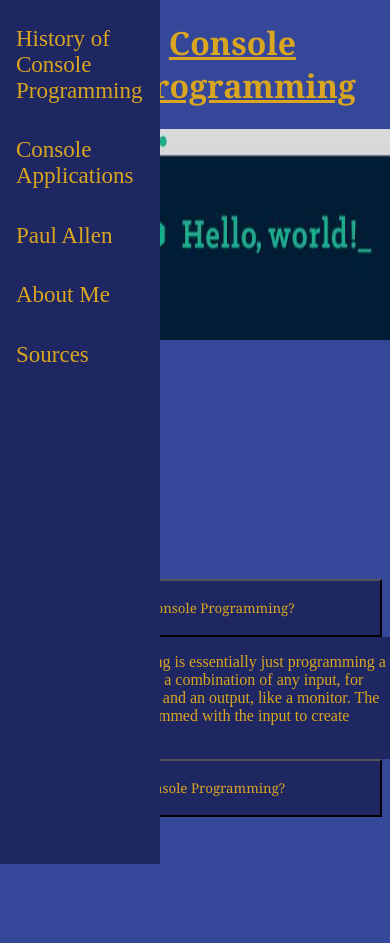
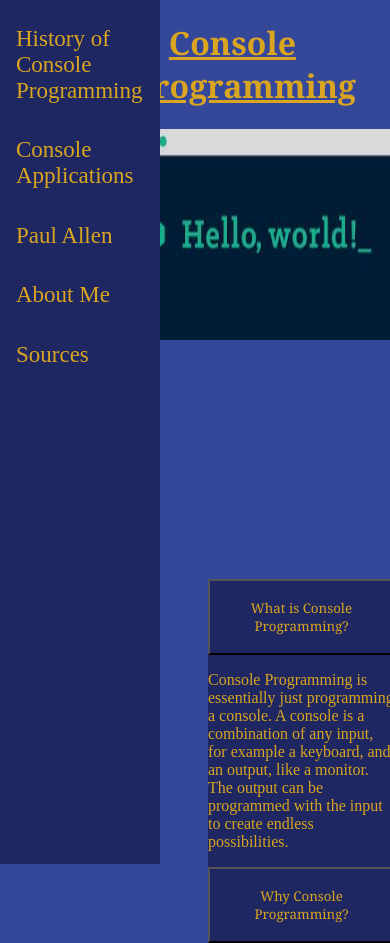
Before and after one commit to BensonL3358/Freedom-Project, a plain HTML site: page index.html in a window 390 px wide. Both pictures are taken after a click on the button "What is Console Programming?". Shown: the top 943 px of the page. Before the commit the page ends 844 px from the top, so only its background shows below. Drawn offline with Linux system fonts and the light colour scheme.

Commit message:
media query

```diff
--- a/index.html
+++ b/index.html
@@ -11,7 +11,7 @@
         color: #daa520;
         cursor: pointer;
         padding: 18px;
-        width: 100%;
+        width: 70%;
         text-align: center;
         outline: none;
         transition: .4s;
@@ -19,6 +19,7 @@
         top: 450px;
         font-family: Cambria, Cochin, Georgia, Times, 'Times New Roman', serif;
         bottom: 200px;
+        left: 350px;
       }
       .accordion:hover {
         background-color: rgb(53, 71, 153);
@@ -30,7 +31,7 @@
         overflow: hidden;
         position: relative;
         top: 450px;
-        width: 100%;
+        width: 70%;
         color: #daa520;
         bottom: 200px;
       }
@@ -38,6 +39,19 @@
   [class*="ok"] {
     height: 25%;
     width: 70%;
+  }
+}
+@media (max-width: 480px) {
+  [class*="accordion"] {
+    left: 200px;
+    width: 50%
+  }
+}
+@media (max-width: 480px) {
+  [class*="panel"] {
+    left: 200px;
+    width: 50%;
+    padding: 0px
   }
 }
 </style>
```
